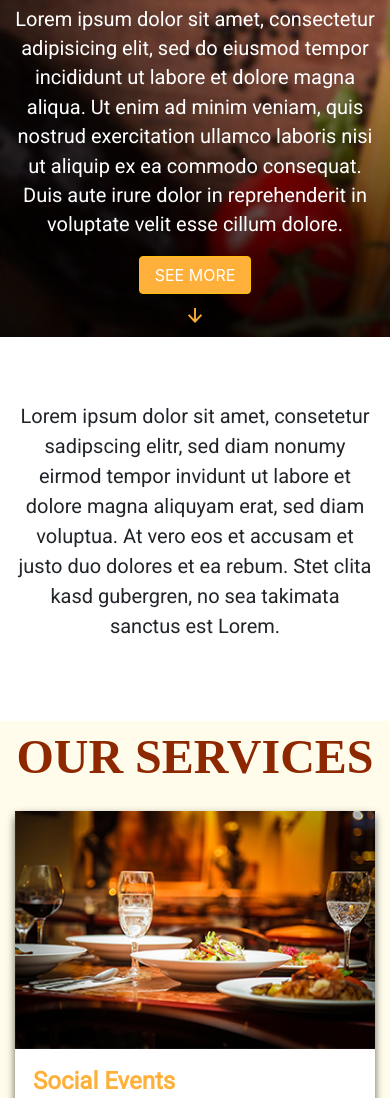
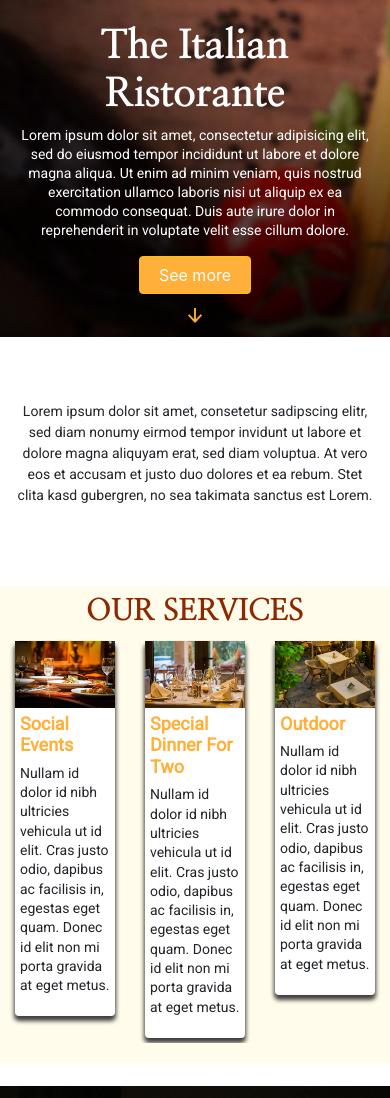
Before and after one commit to arlexguerrero/italian-restaurant, a plain HTML site: page index-2.html in a window 390 px wide. Shown: the part 507-1605 px from the top of the page. Drawn offline with nearby package versions, Linux system fonts and the light colour scheme; a web font is replaced by a local one.

Commit message:
scroll smooth

```diff
--- a/assets/css/styles.css
+++ b/assets/css/styles.css
@@ -1,7 +1,13 @@
 /*======
 Variables
 ====*/
-@import url('https://fonts.googleapis.com/css2?family=Nanum+Myeongjo:wght@700&family=Roboto&display=swap');
+
+@import url('https://fonts.googleapis.com/css2?family=Nanum+Myeongjo:wght@400;700;800&family=Roboto&display=swap');
+
+
+html {
+	scroll-behavior: smooth;
+}
 
 :root {
 	/*-----fonts colors---*/
@@ -12,6 +18,15 @@ Variables
 	/*-----Fonts families---*/
 	--times-title: 'Nanum Myeongjo', serif;
 	--paragraph: 'Roboto', sans-serif;
+	--times-title-bold: 700;
+	--times-title-extrabold: 800;
+
+	/*-----Fonts size---*/
+	--super-title: 40px;
+	--title: 30px;
+	--large-screen: 20px;
+	--medium-screen: 14px;
+	--small-screen: 12px;
 }
 
 
@@ -90,13 +105,13 @@ HEADER
 	text-align: center;
 	color: var(--white);
 	font-family: var(--times-title);
-	font-size: 2em;
+	font-size: var(--super-title);
+	font-weight: var(--times-title-extrabold);
 }
 
 @media (min-width: 576px) {
 	.header__title {
 		text-align: center;
-		font-size: 2em;
 		margin-top: 10%;
 	}
 }
@@ -104,7 +119,6 @@ HEADER
 @media (min-width: 768px) {
 	.header__title {
 		text-align: center;
-		font-size: 3em;
 		margin-top: 22%;
 	}
 }
@@ -112,7 +126,6 @@ HEADER
 @media (min-width: 992px) {
 	.header__title {
 		text-align: center;
-		font-size: 5em;
 		margin-top: 26%;
 	}
 }
@@ -120,27 +133,29 @@ HEADER
 @media (min-width: 1200px) {
 	.header__title {
 		text-align: center;
-		font-size: 5em;
-	}
-}
 
-@media (min-width: 768px) {
-	.header__paragraph {
-		color: #fff;
-		text-align: center;
-		font-size: 1em;
-		font-family: var(--paragraph);
-		line-height: 136%;
 	}
 }
 
 .header__paragraph {
 	color: #fff;
 	text-align: center;
-	font-size: 20px;
+	font-size: var(--large-screen);
 	font-family: var(--paragraph);
 	line-height: 147%;
 }
+
+@media screen and (max-width: 768px) {
+
+	.header__paragraph {
+		font-size: var(--medium-screen);
+		font-family: var(--paragraph);
+		line-height: 136%;
+	}
+}
+
+
+
 
 .btn.btn-warning.header__button {
 	color: #fff;
@@ -182,9 +197,27 @@ INTRUDUCTORY PARAGRAPH
 
 .intro__paragraph {
 	text-align: center;
-	font-size: 20px;
+	font-size: var(--large-screen);
 	font-family: var(--paragraph);
 
+}
+
+@media screen and (max-width: 768px) {
+	.intro__paragraph {
+
+		font-size: var(--medium-screen);
+
+
+	}
+}
+
+@media screen and (max-width: 370px) {
+	.intro__paragraph {
+
+		font-size: var(--small-screen);
+
+
+	}
 }
 
 /*======
@@ -244,16 +277,16 @@ OUR SERVICES
 
 .services__cards {
 	border: none;
-	box-shadow: 0px 4px 10px -1px rgba(0, 0, 0, 0.75);
+	box-shadow: 0px 4px 4px 1px rgba(0, 0, 0, 0.75);
 }
 
 .services__title {
-	font-family: serif;
+	font-family: var(--times-title);
 	color: #8E2800;
 	margin-top: 2%;
 	margin-bottom: 2%;
-	font-size: 3em;
-	font-weight: bolder;
+	font-size: var(--title);
+	font-weight: var(--times-title-extrabold);
 }
 
 .card-body {
@@ -275,6 +308,28 @@ OUR SERVICES
 	font-family: 'Roboto';
 	font-size: 1em;
 	line-height: 138%;
+}
+
+@media screen and (max-width: 768px) {
+	.services__info-paragraph {
+		font-size: var(--medium-screen);
+
+	}
+
+	.services__info-title {
+		font-size: 18px;
+		font-weight: bold;
+
+	}
+}
+
+@media screen and (max-width: 598px) {
+	.horizontal__scroll {
+		display: flex;
+		flex-wrap: nowrap;
+		overflow-x: scroll;
+	}
+
 }
 
 /* OUR HISTORY */
@@ -302,41 +357,26 @@ OUR SERVICES
 
 @media (min-width: 768px) {
 	.our-history__title {
-		font-family: serif;
-		color: #8E2800;
 		margin-top: 14%;
 		margin-bottom: 2%;
 		font-size: 2em;
-		font-weight: bolder;
-		text-align: center;
-		display: block;
-		width: 100%;
 	}
 }
 
 @media (min-width: 992px) {
 	.our-history__title {
-		font-family: serif;
-		color: #8E2800;
+
 		margin-top: 18%;
 		margin-bottom: 2%;
 		font-size: 2em;
-		font-weight: bolder;
-		text-align: center;
-		display: block;
-		width: 100%;
+
 	}
 }
 
 @media (min-width: 1201px) {
 	.our-history__title {
-		font-family: serif;
-		color: #8E2800;
 		margin-top: 27%;
 		font-size: 2em;
-		font-weight: bolder;
-		text-align: center;
-		display: block;
 		width: 100%;
 	}
 }
--- a/index-2.html
+++ b/index-2.html
@@ -31,8 +31,8 @@
 							<h1 class="header__title">The Italian Ristorante</h1>
 							<p class="header__paragraph">Lorem ipsum dolor sit amet, consectetur adipisicing elit, sed do eiusmod tempor incididunt ut labore et dolore magna aliqua. Ut enim ad minim veniam, quis nostrud exercitation ullamco laboris nisi ut aliquip ex ea commodo consequat.
 								Duis aute irure dolor in reprehenderit in voluptate velit esse cillum dolore.</p>
-							<a class="btn btn-warning header__button" role="button" href="#seemore">SEE MORE</a>
-							<img class="header__arrow-down" src="assets/img/Down_arrow.png?h=c40ff529444bb9bff7235d2c3c97eae8">
+							<a class="btn btn-warning header__button" role="button" href="#seemore">See more</a>
+							<img class="header__arrow-down" src="assets/img/Down_arrow.png">
 						</div>
 					</div>
 				</div>
@@ -54,8 +54,8 @@
 					<h2 class="text-center services__title">OUR SERVICES</h2>
 				</div>
 			</div>
-			<div class="row">
-				<div class="col-sm-12 col-md-12 col-lg-4 col-xl-4">
+			<div class="row horizontal__scroll">
+				<div class="col-sm-12 col-md-4 col-lg-4 col-xl-4">
 					<div class="card services__cards">
 						<div class="card-body">
 							<img class="img-fluid" src="assets/img/Servicio1.jpg?h=65d747fbe7f533c0c528f27b102e008e" width="100%">
@@ -66,7 +66,7 @@
 						</div>
 					</div>
 				</div>
-				<div class="col-sm-12 col-md-12 col-lg-4 col-xl-4">
+				<div class="col-sm-12 col-md-4 col-lg-4 col-xl-4">
 					<div class="card services__cards">
 						<div class="card-body">
 							<img class="img-fluid" src="assets/img/Servicio3.jpg?h=d24f4a370453178b76ae39eba385f377" width="100%">
@@ -77,7 +77,7 @@
 						</div>
 					</div>
 				</div>
-				<div class="col-sm-12 col-md-12 col-lg-4 col-xl-4">
+				<div class="col-sm-12 col-md-4 col-lg-4 col-xl-4">
 					<div class="card services__cards">
 						<div class="card-body">
 							<img class="img-fluid" src="assets/img/Servicio4.jpg?h=b07f96cc0f269cd5685bc4581e43a1d8" width="100%">
```
